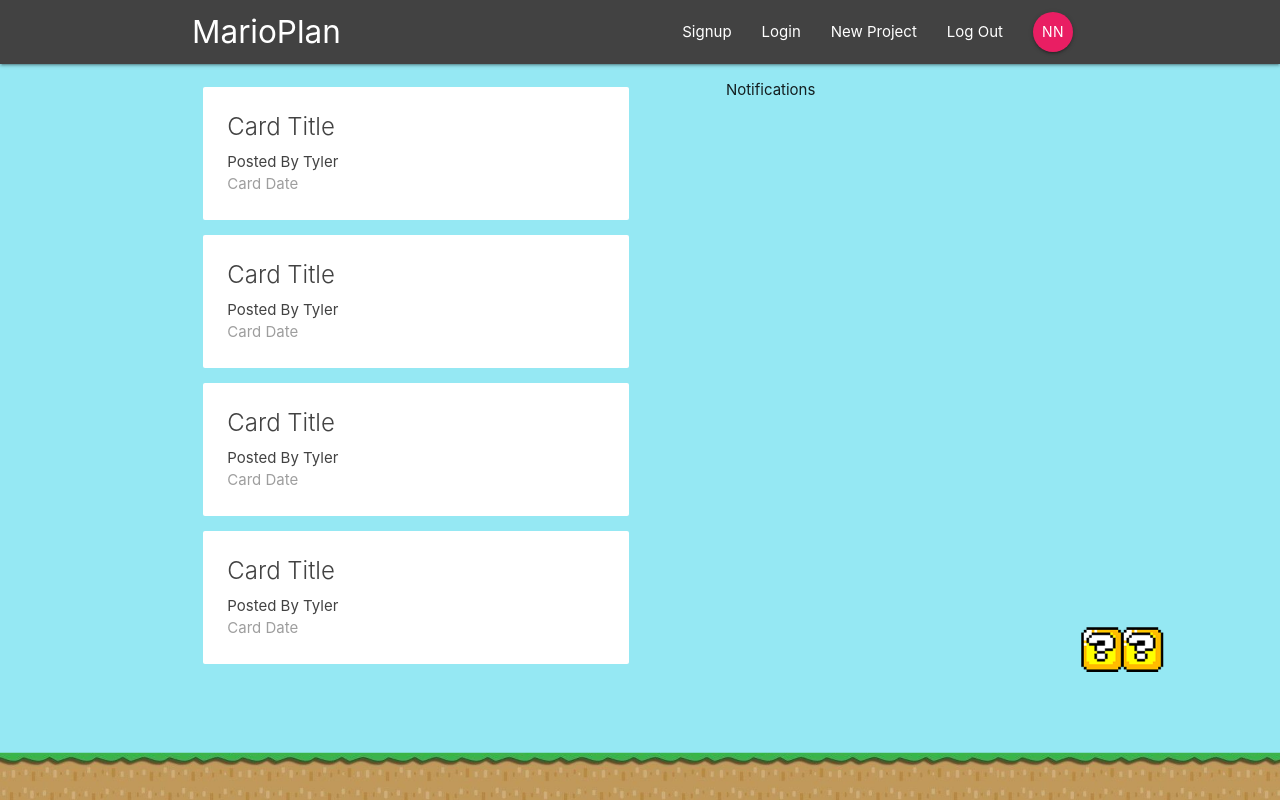
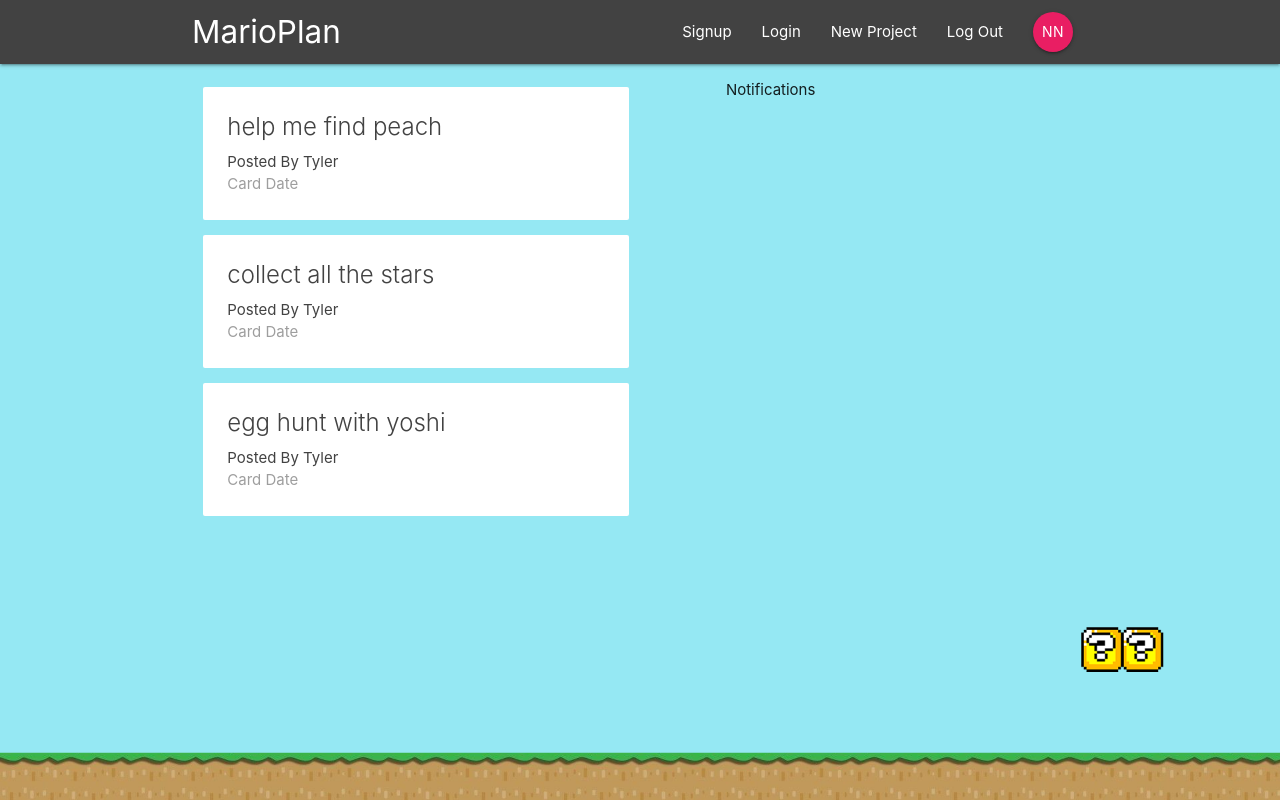
Before and after one commit to Brayheart/mario-plan, a React (Create React App) app: page / in a window 1280 px wide. Built offline with nearby package versions, Linux system fonts and the light colour scheme.

Commit message:
added dummy data

```diff
--- a/package.json
+++ b/package.json
@@ -5,8 +5,10 @@
   "dependencies": {
     "react": "^16.6.3",
     "react-dom": "^16.6.3",
+    "react-redux": "^5.1.1",
     "react-router-dom": "^4.3.1",
-    "react-scripts": "2.1.1"
+    "react-scripts": "2.1.1",
+    "redux": "^4.0.1"
   },
   "scripts": {
     "start": "react-scripts start",
--- a/src/components/dashboard/Dashboard.js
+++ b/src/components/dashboard/Dashboard.js
@@ -1,14 +1,18 @@
 import React, { Component } from 'react';
 import Notifications from './Notifications';
 import ProjectList from '../projects/ProjectList';
+import { connect } from 'react-redux';
 
 class Dashboard extends Component {
   render() {
+    //console.log(this.props)
+    const { projects } = this.props;
+
     return (
       <div className="dashboard container">
         <div className="row">
           <div className="col s12 m6">
-            <ProjectList />
+            <ProjectList projects={projects} />
           </div>
           <div className="col s12 m5 offset-m1">
             <Notifications />
@@ -19,4 +23,10 @@ class Dashboard extends Component {
   }
 }
 
-export default Dashboard;
+const mapStateToProps = (state) => {
+  return {
+    projects: state.project.projects
+  }
+}
+
+export default connect(mapStateToProps)(Dashboard);
--- a/src/components/projects/ProjectList.js
+++ b/src/components/projects/ProjectList.js
@@ -1,13 +1,14 @@
 import React from 'react';
 import ProjectSummary from './ProjectSummary';
 
-const ProjectList = () => {
+const ProjectList = ({projects}) => {
   return (
     <div className="project-list section">
-      <ProjectSummary/>
-      <ProjectSummary/>
-      <ProjectSummary/>
-      <ProjectSummary/>
+      { projects && projects.map(project => {
+        return (
+          <ProjectSummary project={project} key={project.id}/>
+        )
+      })}
     </div>
   )
 }
--- a/src/components/projects/ProjectSummary.js
+++ b/src/components/projects/ProjectSummary.js
@@ -1,10 +1,10 @@
 import React from 'react';
 
-const ProjectSummary = () => {
+const ProjectSummary = ({project}) => {
   return (
       <div className="card z-depth-0 project-summary">
         <div className="card-content grey-text text-darken-3">
-          <span className="card-title">Card Title</span>
+          <span className="card-title">{project.title}</span>
           <p>Posted By Tyler</p>
           <p className="grey-text">Card Date</p>
         </div>
--- a/src/index.js
+++ b/src/index.js
@@ -3,8 +3,13 @@ import ReactDOM from 'react-dom';
 import './index.css';
 import App from './App';
 import * as serviceWorker from './serviceWorker';
+import { createStore } from 'redux';
+import rootReducer from './store/reducers/rootReducer';
+import { Provider } from 'react-redux';
 
-ReactDOM.render(<App />, document.getElementById('root'));
+const store = createStore(rootReducer);
+
+ReactDOM.render(<Provider store={store}><App /></Provider>, document.getElementById('root'));
 
 // If you want your app to work offline and load faster, you can change
 // unregister() to register() below. Note this comes with some pitfalls.
--- /dev/null
+++ b/src/store/reducers/authReducer.js
@@ -0,0 +1,7 @@
+const initState = {}
+
+const authReducer = (state = initState, action) => {
+  return state
+}
+
+export default authReducer
--- /dev/null
+++ b/src/store/reducers/projectReducer.js
@@ -0,0 +1,13 @@
+const initState = {
+  projects: [
+    { id: "1", title: "help me find peach", content: "blah blah blah" },
+    { id: "2", title: "collect all the stars", content: "blah blah blah" },
+    { id: "3", title: "egg hunt with yoshi", content: "blah blah blah" }
+  ]
+};
+
+const projectReducer = (state = initState, action) => {
+  return state;
+};
+
+export default projectReducer;
--- /dev/null
+++ b/src/store/reducers/rootReducer.js
@@ -0,0 +1,10 @@
+import authReducer from './authReducer';
+import projectReducer from './projectReducer';
+import { combineReducers } from 'redux';
+
+const rootReducer = combineReducers({
+  auth: authReducer,
+  project: projectReducer
+})
+
+export default rootReducer
```
Also changed, not shown: 1 other file (tests, documents, lock files or other folders).
